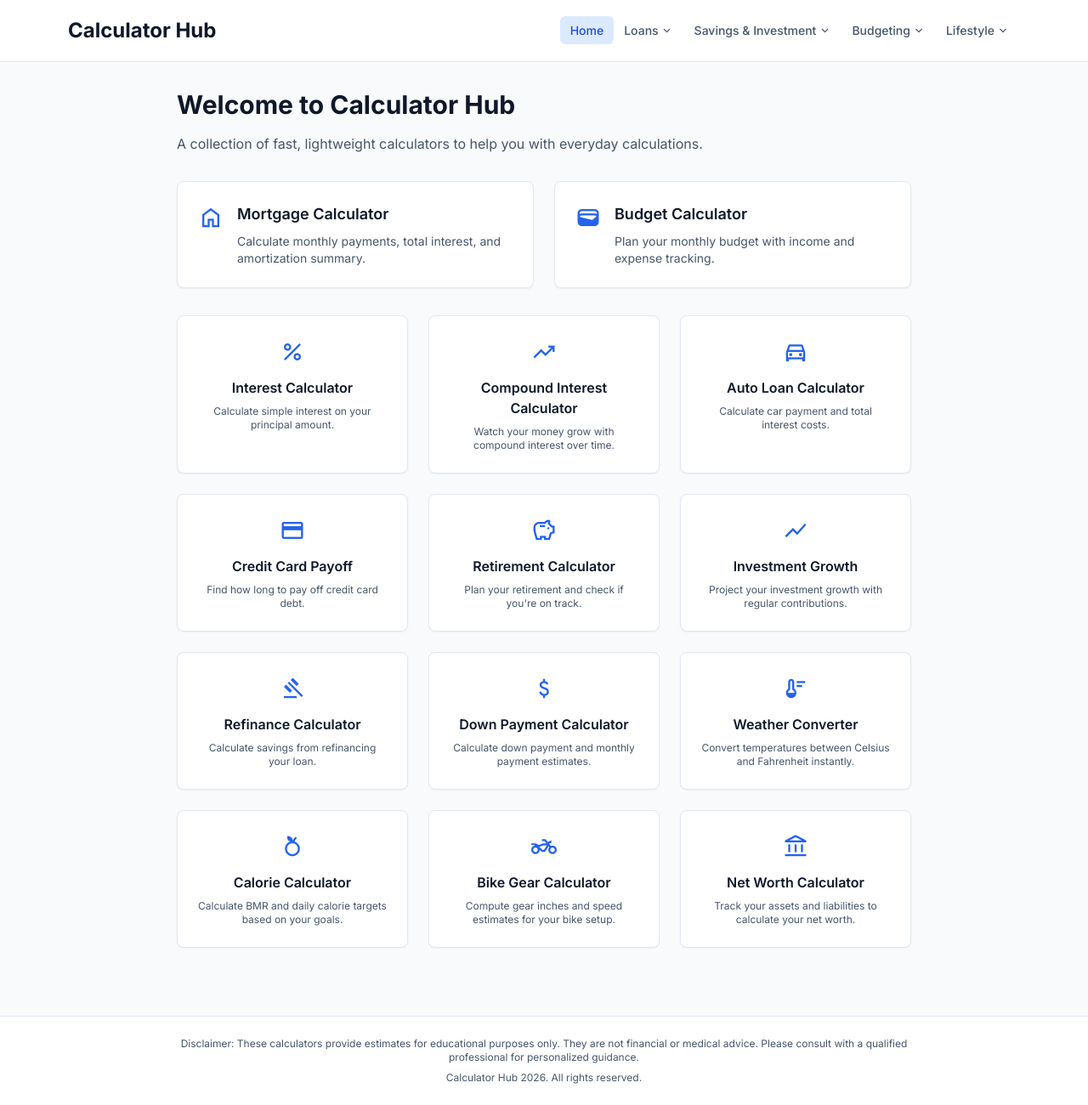
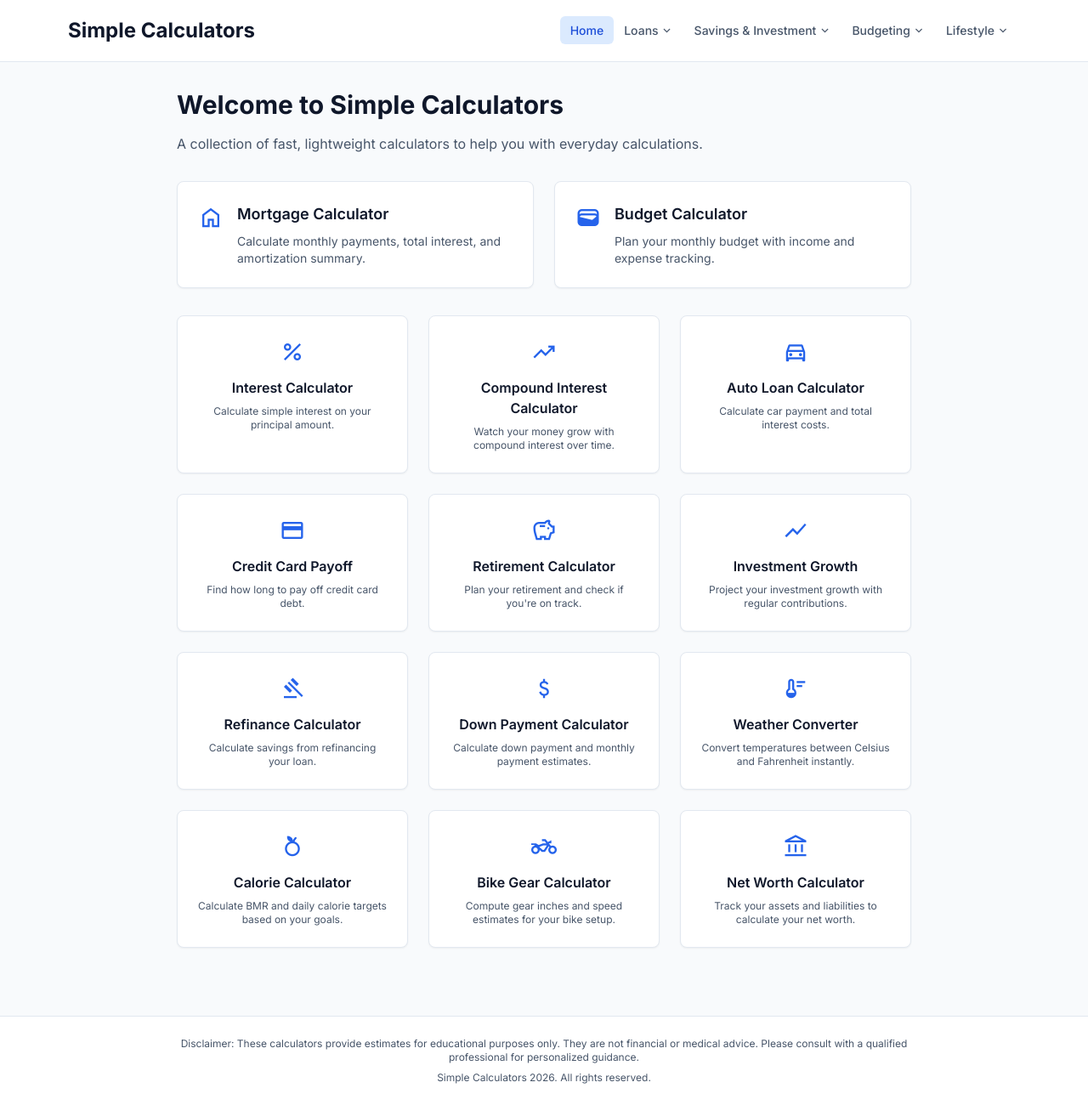
Before and after one commit to wylie/calculator-hub, a React (Vite) app: page / in a window 1280 px wide. Shown: the whole page at 85% size. Built offline with nearby package versions, Linux system fonts and the light colour scheme.

Commit message:
Rebrand: Rename 'Calculator Hub' to 'Simple Calculators' across all pages

```diff
--- a/index.html
+++ b/index.html
@@ -6,7 +6,7 @@
     <meta name="viewport" content="width=device-width, initial-scale=1.0" />
     <meta
       name="description"
-      content="Calculator Hub offers mortgage, budget, weather, calorie, and bike gear calculators in one clean, fast app."
+      content="Simple Calculators offers mortgage, budget, weather, calorie, and bike gear calculators in one clean, fast app."
     />
     <link
       rel="stylesheet"
@@ -18,7 +18,7 @@
     />
     <script async src="https://pagead2.googlesyndication.com/pagead/js/adsbygoogle.js?client=ca-pub-6736467803282205"
       crossorigin="anonymous"></script>
-    <title>Calculator Hub</title>
+    <title>Simple Calculators</title>
   </head>
   <body>
     <div id="root"></div>
--- a/src/components/Layout.tsx
+++ b/src/components/Layout.tsx
@@ -18,7 +18,7 @@ export default function Layout({ children }: LayoutProps) {
             financial or medical advice. Please consult with a qualified professional for
             personalized guidance.
           </p>
-          <p>Calculator Hub 2026. All rights reserved.</p>
+          <p>Simple Calculators 2026. All rights reserved.</p>
         </div>
       </footer>
     </div>
--- a/src/components/Nav.tsx
+++ b/src/components/Nav.tsx
@@ -60,7 +60,7 @@ export default function Nav() {
       <div className="max-w-6xl mx-auto px-4 py-4">
         <div className="flex flex-col sm:flex-row gap-2 sm:gap-0 items-center justify-between">
           <Link to="/" className="text-2xl font-bold text-slate-900 hover:text-blue-600">
-            Calculator Hub
+            Simple Calculators
           </Link>
           <ul className="flex flex-wrap gap-0 text-sm items-center">
             <li>
--- a/src/pages/Home/HomePage.tsx
+++ b/src/pages/Home/HomePage.tsx
@@ -92,7 +92,7 @@ export default function HomePage() {
 
   return (
     <div>
-      <h2 className="text-3xl font-bold text-slate-900 mb-4">Welcome to Calculator Hub</h2>
+      <h2 className="text-3xl font-bold text-slate-900 mb-4">Welcome to Simple Calculators</h2>
       <p className="text-slate-600 mb-8">
         A collection of fast, lightweight calculators to help you with everyday calculations.
       </p>
```
Also changed, not shown: 2 other files (tests, documents, lock files or other folders).
